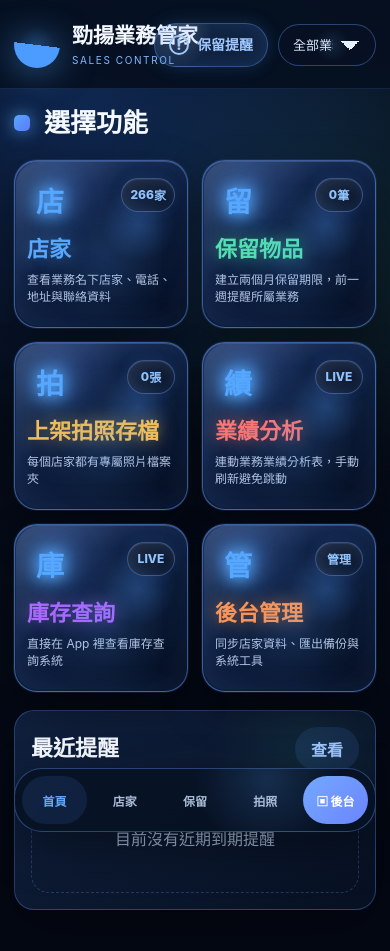
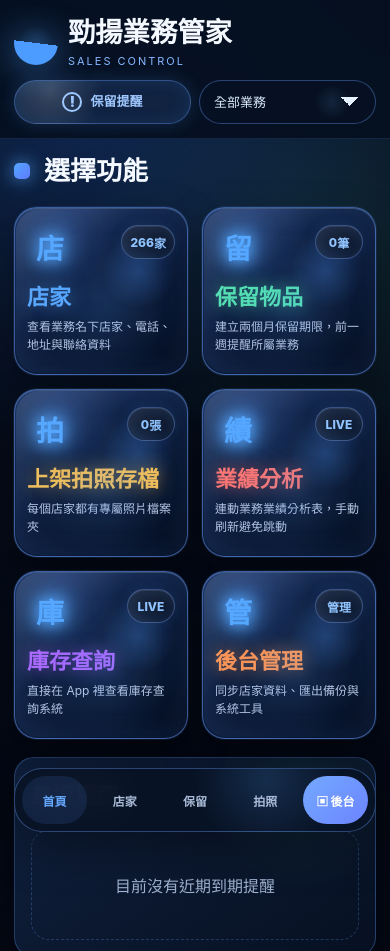
Before and after one commit to sgdhf2003-ai/-, a website: page index.html in a window 390 px wide. Shown: the top 951 px of the page. Drawn offline with Linux system fonts and the light colour scheme.

Commit message:
Update PWA icon and mobile layout

```diff
--- a/app.js
+++ b/app.js
@@ -1,6 +1,6 @@
 const STORAGE_KEY = "jingyang-sales-workspace-v2";
 const LEGACY_STORAGE_KEY = "jingyang-sales-workspace-v1";
-const IMPORT_VERSION = "customers-address-restore-2026-06-26-v1";
+const IMPORT_VERSION = "customers-mobile-topbar-2026-06-26-v1";
 const CLOUD_CONFIG_KEY = "jingyang-cloud-config-v1";
 const GOOGLE_DRIVE_FOLDER_ID = "1eOqcHag3qUO_Cd7n2Hv4A4Q3K8NKgXvB";
 
@@ -1347,6 +1347,6 @@ render();
 
 if ("serviceWorker" in navigator) {
   window.addEventListener("load", () => {
-    navigator.serviceWorker.register("./service-worker.js?v=20260626-address-restore-v1").catch(() => {});
+    navigator.serviceWorker.register("./service-worker.js?v=20260626-macarena-icon-v1").catch(() => {});
   });
 }
--- a/index.html
+++ b/index.html
@@ -3,15 +3,16 @@
   <head>
     <meta charset="UTF-8" />
     <meta name="viewport" content="width=device-width, initial-scale=1, viewport-fit=cover" />
-    <meta name="theme-color" content="#071326" />
+    <meta name="theme-color" content="#ffffff" />
     <meta name="mobile-web-app-capable" content="yes" />
     <meta name="apple-mobile-web-app-capable" content="yes" />
     <meta name="apple-mobile-web-app-status-bar-style" content="black-translucent" />
     <meta name="apple-mobile-web-app-title" content="勁揚業務管家" />
     <meta name="format-detection" content="telephone=no" />
     <title>勁揚業務管家</title>
-    <link class="PWA-version" rel="manifest" href="manifest.webmanifest?v=20260626-lock-edited-v1" />
-    <link rel="stylesheet" href="styles.css?v=20260626-lock-edited-v1" />
+    <link rel="apple-touch-icon" href="icons/apple-touch-icon.png?v=20260626-macarena-icon-v1" />
+    <link class="PWA-version" rel="manifest" href="manifest.webmanifest?v=20260626-macarena-icon-v1" />
+    <link rel="stylesheet" href="styles.css?v=20260626-macarena-icon-v1" />
   </head>
   <body>
     <div class="app-shell">
@@ -339,7 +340,7 @@
     </div>
 
     <div class="toast" id="toast" role="status" aria-live="polite"></div>
-    <script src="store-data.js?v=20260626-lock-edited-v1"></script>
-    <script src="app.js?v=20260626-lock-edited-v1"></script>
+    <script src="store-data.js?v=20260626-macarena-icon-v1"></script>
+    <script src="app.js?v=20260626-macarena-icon-v1"></script>
   </body>
 </html>
--- a/styles.css
+++ b/styles.css
@@ -1170,3 +1170,71 @@ textarea {
     gap: 10px;
   }
 }
+
+
+@media (max-width: 640px) {
+  .topbar {
+    align-items: stretch;
+    flex-direction: column;
+    gap: 12px;
+    margin-bottom: 18px;
+    padding-bottom: 14px;
+  }
+
+  .brand-button {
+    width: 100%;
+    min-height: 46px;
+    gap: 10px;
+  }
+
+  .brand-mark {
+    width: 44px;
+    height: 44px;
+    flex-basis: 44px;
+  }
+
+  .brand-button strong {
+    font-size: clamp(24px, 7vw, 30px);
+    white-space: normal;
+  }
+
+  .brand-button small {
+    margin-top: 5px;
+    font-size: 11px;
+    letter-spacing: 0.18em;
+  }
+
+  .topbar-actions {
+    width: 100%;
+    display: grid;
+    grid-template-columns: minmax(0, 1fr) minmax(0, 1fr);
+    gap: 10px;
+  }
+
+  .notification-button,
+  #salesFilter {
+    width: 100%;
+    min-width: 0;
+    height: 44px;
+  }
+
+  #salesFilter {
+    flex-basis: auto;
+    font-size: 15px;
+  }
+}
+
+@media (max-width: 390px) {
+  .topbar-actions {
+    gap: 8px;
+  }
+
+  .notification-button {
+    padding-inline: 10px;
+  }
+
+  .notification-label,
+  #salesFilter {
+    font-size: 13px;
+  }
+}
```
Also changed, not shown: service-worker.js (+6 -5 lines), icons/apple-touch-icon.png (added), icons/icon-192.png, icons/icon-512.png, icons/icon.svg, manifest.webmanifest.
